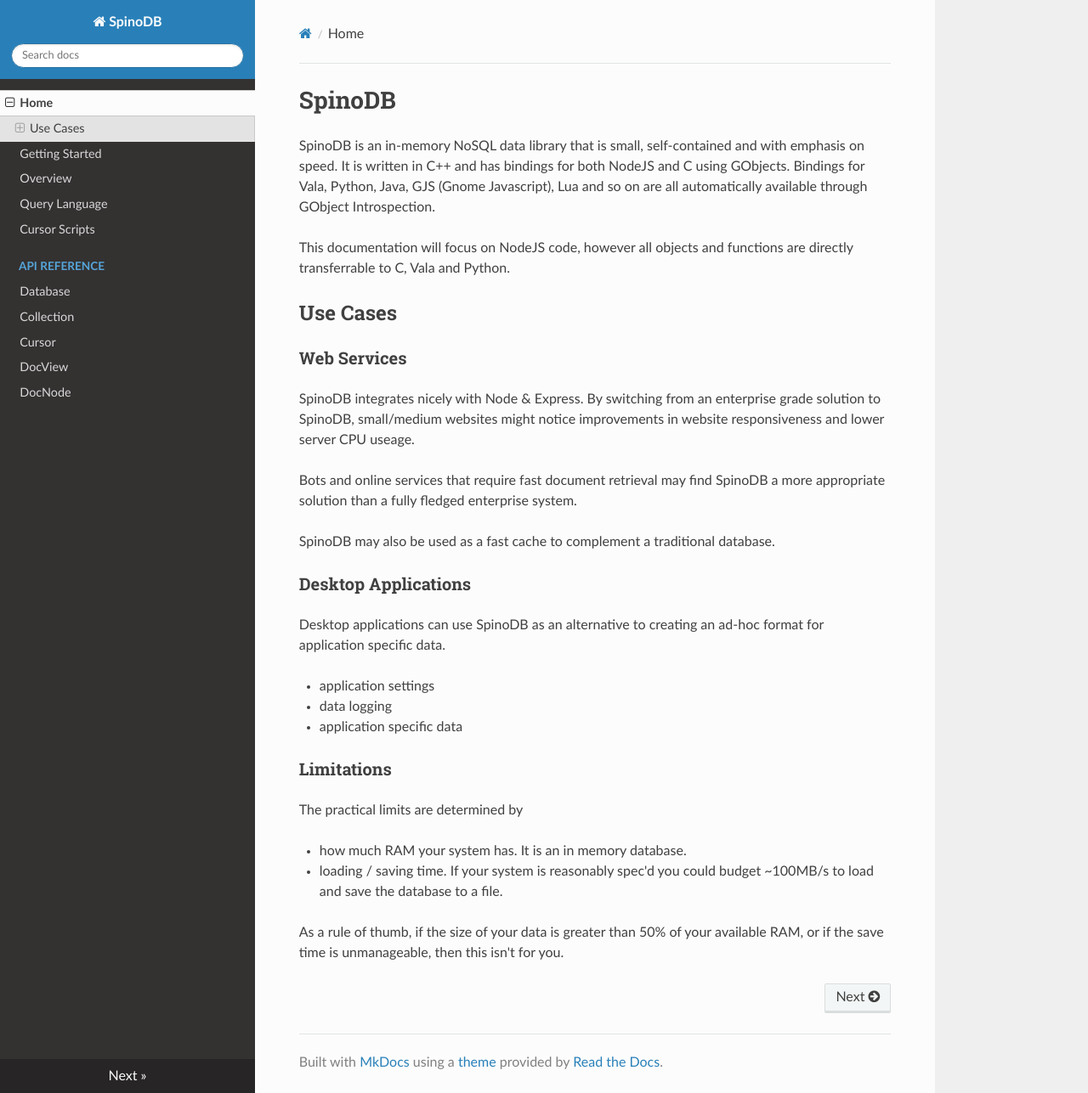
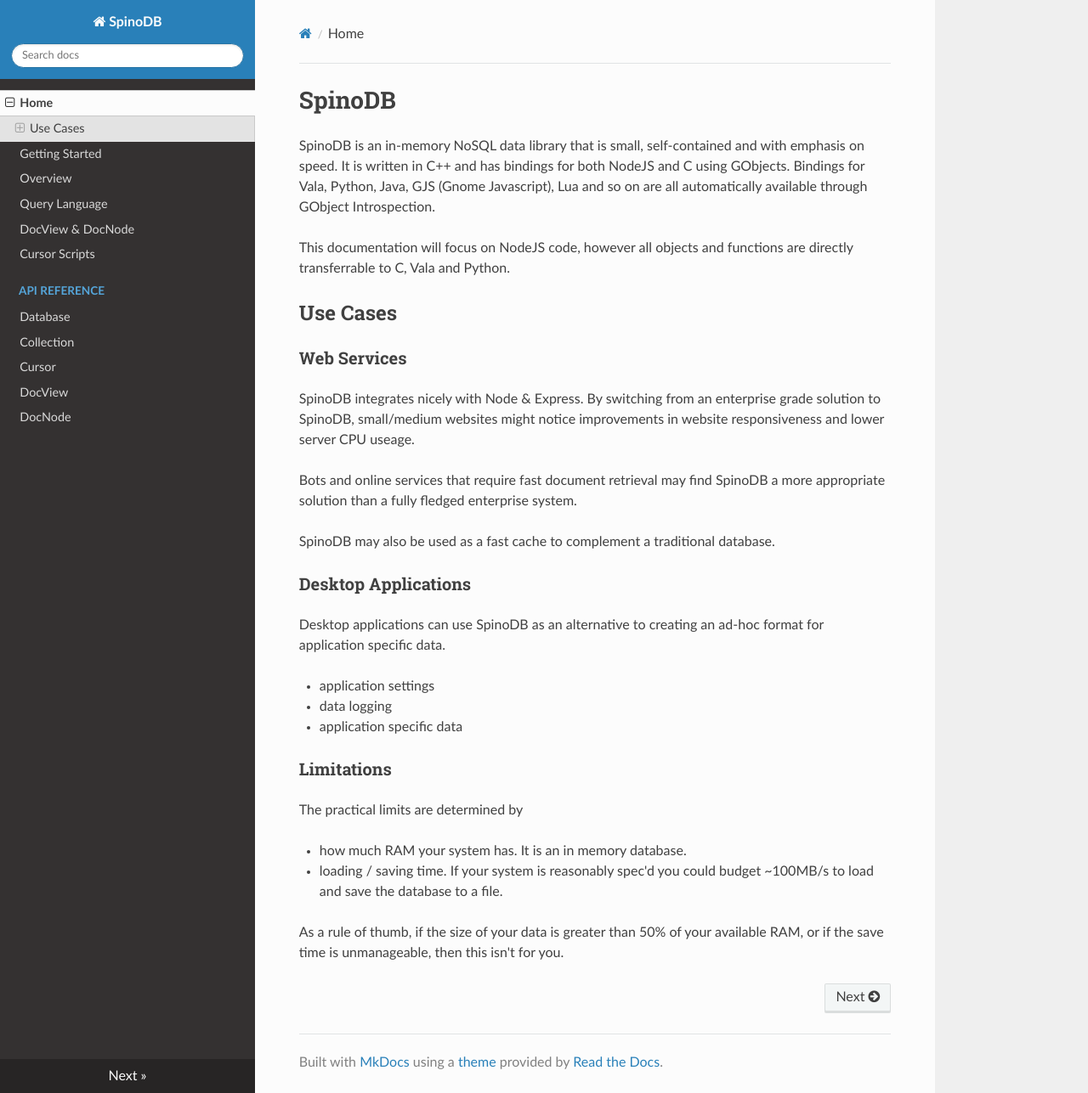
Before and after one commit to supercamel/SpinoDB, an MkDocs documentation site: the page built from docs/index.md, in a window 1280 px wide and 1287 px high. Shown: the whole window at 85% size. Built offline with MkDocs 1.6.1, drawn with Linux system fonts in a browser that asks for light colours; nearby versions of some CDN libraries.

Commit message:
fixed missing documentation

```diff
--- a/mkdocs.yml
+++ b/mkdocs.yml
@@ -4,6 +4,7 @@
     - 'Getting Started': getting_started.md
     - 'Overview': overview.md
     - 'Query Language': query_language.md
+    - 'DocView & DocNode': docviewnode.md
     - 'Cursor Scripts': cursor_scripts.md
     - 'API Reference':
         - Database: api/database.md
```
